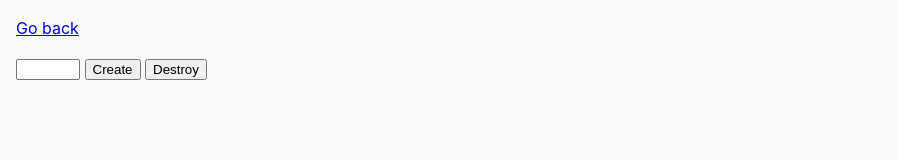
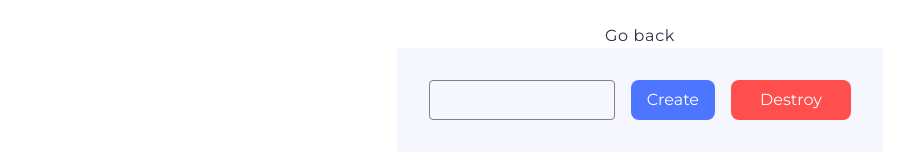
Before and after one commit to DariaYurko/goit-js-hw-07, a plain HTML site: page task-6.html in a window 1280 px wide. Shown: the whole page, without its empty margins (0-898 px from the left). Drawn offline with Linux system fonts and the light colour scheme.

Commit message:
Update css

```diff
--- a/css/common.css
+++ b/css/common.css
@@ -1,16 +1,98 @@
 @import url(https://fonts.googleapis.com/css?family=Montserrat:100,200,300,regular,500,600,700,800,900,100italic,200italic,300italic,italic,500italic,600italic,700italic,800italic,900italic);
 
+/* Reset styles */
 * {
+  padding: 0;
+  margin: 0;
+  border: 0;
   box-sizing: border-box;
 }
 
+h1 {
+  font-weight: inherit;
+  font-size: inherit;
+}
+
+ul,
+li {
+  list-style: none;
+}
+
+a {
+  text-decoration: none;
+  color: inherit;
+}
+
+button {
+  background-color: transparent;
+  cursor: pointer;
+  border: none;
+  line-height: 0;
+  padding: 0;
+  transition: background-color 150ms ease-in;
+}
+
+button:hover,
+button:focus {
+  background-color: #6c8cff;
+}
+
+input,
+textarea,
+button {
+  font-family: inherit;
+  font-weight: inherit;
+  font-size: inherit;
+  color: inherit;
+  cursor: pointer;
+  outline: transparent;
+}
+
+button {
+  border-radius: 8px;
+    padding: 8px 16px;
+    height: 40px;
+    background: #4e75ff;
+    color: #ffffff;
+}
+
+input {
+  display: block;
+  padding: 8px 16px;
+  border: 1px solid #808080;
+  border-radius: 4px;
+  transition: border 150ms ease-in;
+  outline: transparent;
+}
+
+input:hover,
+input:focus {
+  border: 1px solid #000;
+}
+
+input:active {
+  border: 1px solid #808080;
+}
+
+img {
+  display: block;
+  max-width: 100%;
+  height: auto;
+}
+
+html,
 body {
-  margin: 16px;
-  font-family: -apple-system, BlinkMacSystemFont, 'Segoe UI', Roboto, Oxygen,
-    Ubuntu, Cantarell, 'Open Sans', 'Helvetica Neue', sans-serif;
-  -webkit-font-smoothing: antialiased;
-  -moz-osx-font-smoothing: grayscale;
-  background-color: #fafafa;
-  color: #212121;
+  height: 100%;
+  line-height: 1;
+}
+
+body {
+  font-family: "Montserrat", sans-serif;
+  font-weight: 400;
+  font-size: 16px;
   line-height: 1.5;
+  letter-spacing: 0.04em;
+  color: #2e2f42;
+
+  padding: 30px;
 }
--- a/css/task-1.css
+++ b/css/task-1.css
@@ -1,20 +1,18 @@
 body {
-   font-family: "Montserrat", sans-serif;
-   font-weight: 400;
-   font-size: 16px;
-   line-height: 1.5;
-   letter-spacing: 0.04em;
-   color: #2e2f42;
+   display: flex;
+   flex-direction: column;
+   row-gap: 20px;
 }
 
-ul {
-   list-style: none;
+p {
+   margin-top: 40px;
+   margin-left: 50px;
 }
 
 #categories {
-   max-width: 440px;
+   min-width: 440px;
    padding: 24px;
-   margin: 0 auto;
+   align-self: center;
 }
 
 .item {
--- a/css/task-2.css
+++ b/css/task-2.css
@@ -1,7 +1,4 @@
-*{
-   padding: 0;
-   margin: 0;
-}
+
 
 .gallery {
    display: flex;
@@ -9,8 +6,10 @@
    column-gap: 24px;
    row-gap: 48px;
 
-   max-width: 1128px;
+   max-width: 1176px;
    margin: 0 auto;
+   padding: 100px 24px;
+
 }
 
 
--- /dev/null
+++ b/css/task-4.css
@@ -0,0 +1,23 @@
+
+.login-form {
+   max-width: 408px;
+   padding: 24px;
+   margin: 0 auto;
+}
+
+.login-form label {
+   display: flex;
+   flex-direction: column;
+   row-gap: 8px;
+
+}
+
+.login-form label:not(:last-child) {
+   margin-bottom: 8px;
+}
+
+
+button {
+   min-width: 86px;
+   margin-top: 16px;
+}
--- /dev/null
+++ b/css/task-5.css
@@ -0,0 +1,27 @@
+body {
+   display: flex;
+   flex-direction: column;
+   align-items: center;
+   justify-content: center;
+}
+
+body>p {
+   margin-top: 0;
+}
+
+.widget {
+   display: flex;
+   flex-direction: column;
+   align-items: center;
+   justify-content: center;
+   gap: 16px;
+   padding: 100px 88px;
+}
+
+.widget p {
+   margin: 0 auto
+}
+
+.color {}
+
+.change-color {}
--- /dev/null
+++ b/css/task-6.css
@@ -0,0 +1,48 @@
+body {
+   display: flex;
+   flex-direction: column;
+   align-items: center;
+   padding: 24px;
+}
+
+#controls,
+#boxes {
+   padding: 32px;
+   background: #f6f6fe;
+   min-width: 486px;
+}
+
+#controls {
+   max-width: 486px;
+   margin-bottom: 16px;
+
+   display: flex;
+   column-gap: 16px;
+}
+
+#controls input {
+   flex-grow: 1;
+   background-color: inherit;
+}
+
+[data-create] {}
+
+[data-destroy] {
+   background: #ff4e4e;
+   min-width: 120px;
+}
+
+[data-destroy]:hover,
+[data-destroy]:focus {
+   background: #ff7070;
+}
+
+#boxes {
+   display: flex;
+   flex-wrap: wrap;
+   gap: 44px;
+}
+
+#boxes>div {
+   flex-shrink: 0;
+}
--- a/js/task-5.js
+++ b/js/task-5.js
@@ -14,7 +14,8 @@ const bodyEl = document.querySelector('body');
 const spanEl = document.querySelector('.color');
 const spanText = spanEl.textContent;
 
-buttonEl.addEventListener('click', () => {
+buttonEl.addEventListener('click', event => {
+  event.preventDefault();
   const color = getRandomHexColor();
 
   bodyEl.style.backgroundColor = color;
--- a/task-6.html
+++ b/task-6.html
@@ -7,6 +7,7 @@
   <meta name="viewport" content="width=device-width, initial-scale=1.0" />
   <title>Task 6</title>
   <link rel="stylesheet" href="./css/common.css" />
+  <link rel="stylesheet" href="./css/task-6.css" />
 </head>
 
 <body>
```
Also changed, not shown: css/task-3.css (added, +25 -0 lines), task-3.html (+2 -1 lines), task-4.html (+1 -0 lines), task-5.html (+1 -0 lines).
